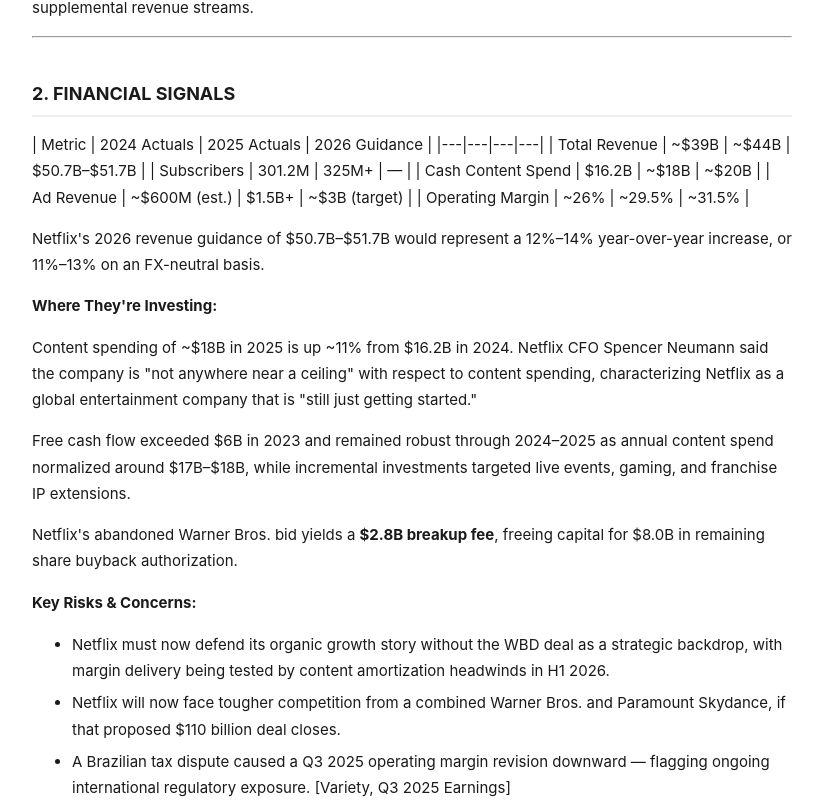
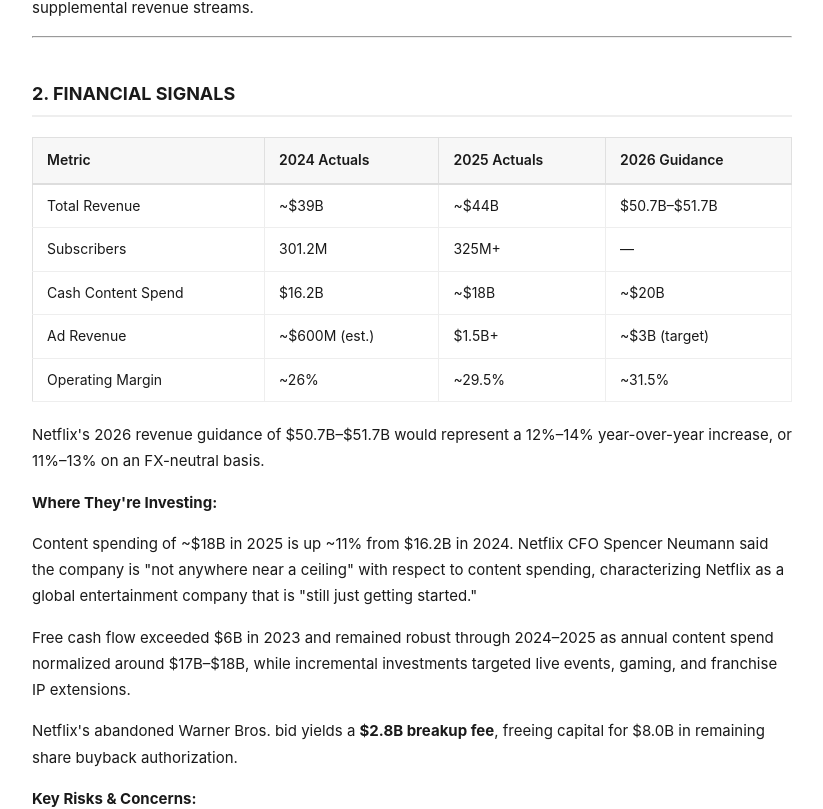
Before and after one commit to rashup/pm-prep, a Next.js app: page /netflix in a window 1280 px wide. Shown: the part 1120-1929 px from the top of the page, without its empty margins (228-1051 px from the left). Built offline with nearby package versions, Linux system fonts and the light colour scheme.

Commit message:
Fix table rendering with remark-gfm, improve table styles

```diff
--- a/package.json
+++ b/package.json
@@ -11,7 +11,8 @@
     "next": "^14.2.0",
     "react": "^18.3.0",
     "react-dom": "^18.3.0",
-    "react-markdown": "^9.0.1"
+    "react-markdown": "^9.0.1",
+    "remark-gfm": "^4.0.0"
   },
   "devDependencies": {
     "typescript": "^5.4.0",
--- a/pages/[company].tsx
+++ b/pages/[company].tsx
@@ -1,6 +1,7 @@
 import fs from "fs"
 import path from "path"
 import ReactMarkdown from "react-markdown"
+import remarkGfm from "remark-gfm"
 import Link from "next/link"
 import { GetStaticProps, GetStaticPaths } from "next"
 
@@ -18,6 +19,7 @@
       </Link>
       <article style={{ marginTop: 28, lineHeight: 1.75 }}>
         <ReactMarkdown
+          remarkPlugins={[remarkGfm]}
           components={{
             h1: ({ children }) => (
               <h1 style={{ fontSize: 28, fontWeight: 700, marginBottom: 4 }}>{children}</h1>
@@ -42,26 +44,33 @@
               <li style={{ marginBottom: 6, fontSize: 15 }}>{children}</li>
             ),
             table: ({ children }) => (
-              <table style={{
-                width: "100%",
-                borderCollapse: "collapse",
-                margin: "20px 0",
-                fontSize: 14
-              }}>{children}</table>
+              <div style={{ overflowX: "auto", margin: "20px 0" }}>
+                <table style={{
+                  width: "100%",
+                  borderCollapse: "collapse",
+                  fontSize: 14,
+                  border: "1px solid #e0e0e0",
+                  borderRadius: 6,
+                }}>{children}</table>
+              </div>
             ),
             th: ({ children }) => (
               <th style={{
                 background: "#f7f7f7",
-                padding: "8px 12px",
+                padding: "10px 14px",
                 textAlign: "left",
                 borderBottom: "2px solid #ddd",
-                fontWeight: 600
+                borderRight: "1px solid #e0e0e0",
+                fontWeight: 600,
+                whiteSpace: "nowrap"
               }}>{children}</th>
             ),
             td: ({ children }) => (
               <td style={{
-                padding: "8px 12px",
-                borderBottom: "1px solid #eee"
+                padding: "9px 14px",
+                borderBottom: "1px solid #eee",
+                borderRight: "1px solid #eee",
+                verticalAlign: "top"
               }}>{children}</td>
             ),
             code: ({ children }) => (
```
Also changed, not shown: 1 other file (tests, documents, lock files or other folders).
